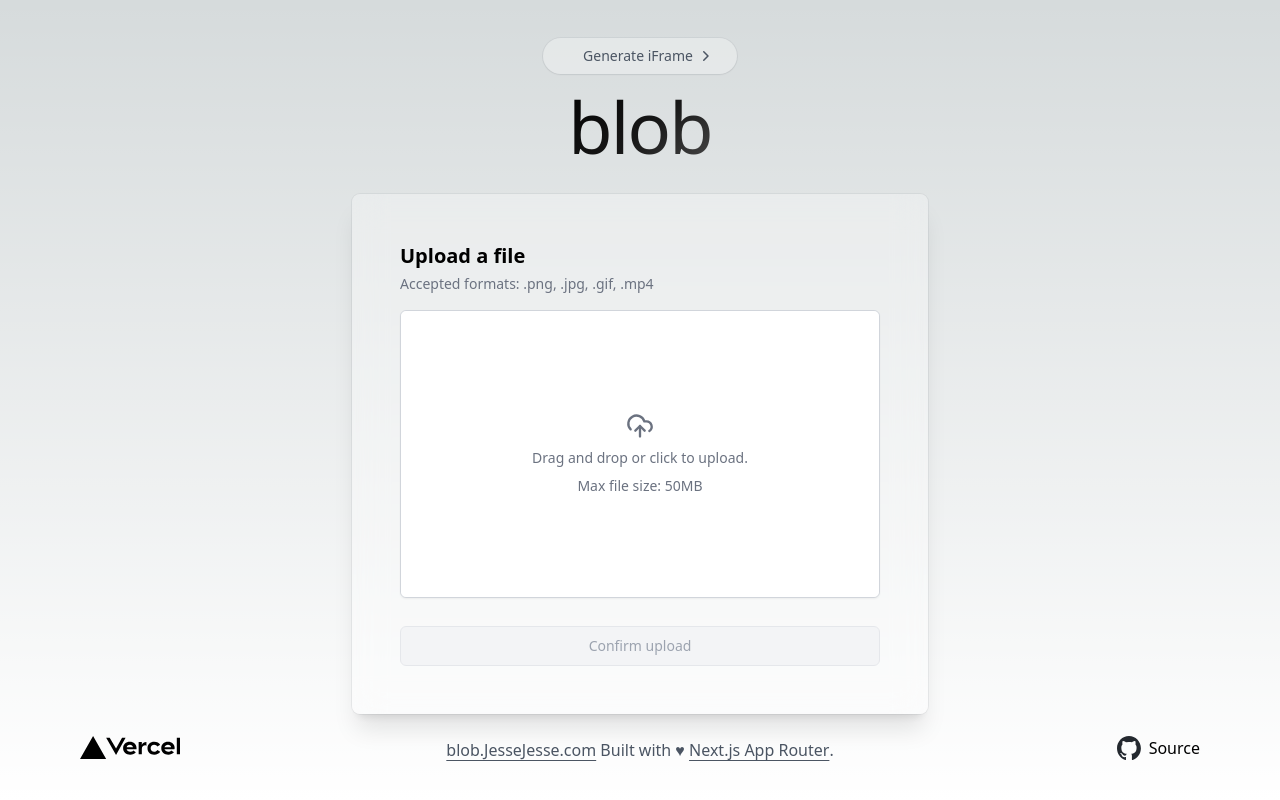
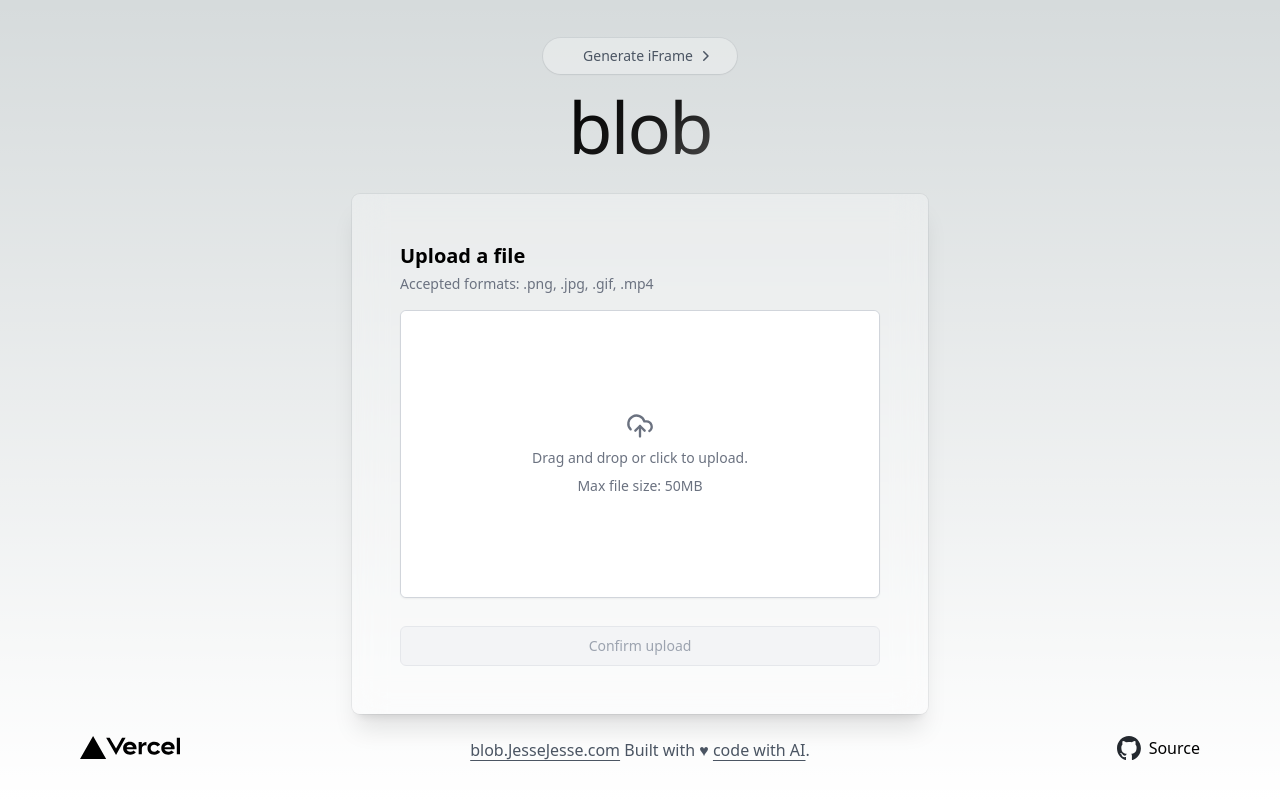
Before and after one commit to sudo-self/blob, a Next.js app: page / in a window 1280 px wide. Built offline with nearby package versions, Linux system fonts and the light colour scheme.

Commit message:
Update page.tsx

```diff
--- a/app/page.tsx
+++ b/app/page.tsx
@@ -30,10 +30,10 @@ export default function Home() {
         </Link>{' '}
        Built with&nbsp;&#9829;{' '}
         <Link
-          href="https://nextjs.org/docs"
+          href="https://code.jessejesse.com"
           className="font-medium underline underline-offset-4 hover:text-black transition-colors"
         >
-          Next.js App Router
+         code with AI
         </Link>
         .
       </p>
```
